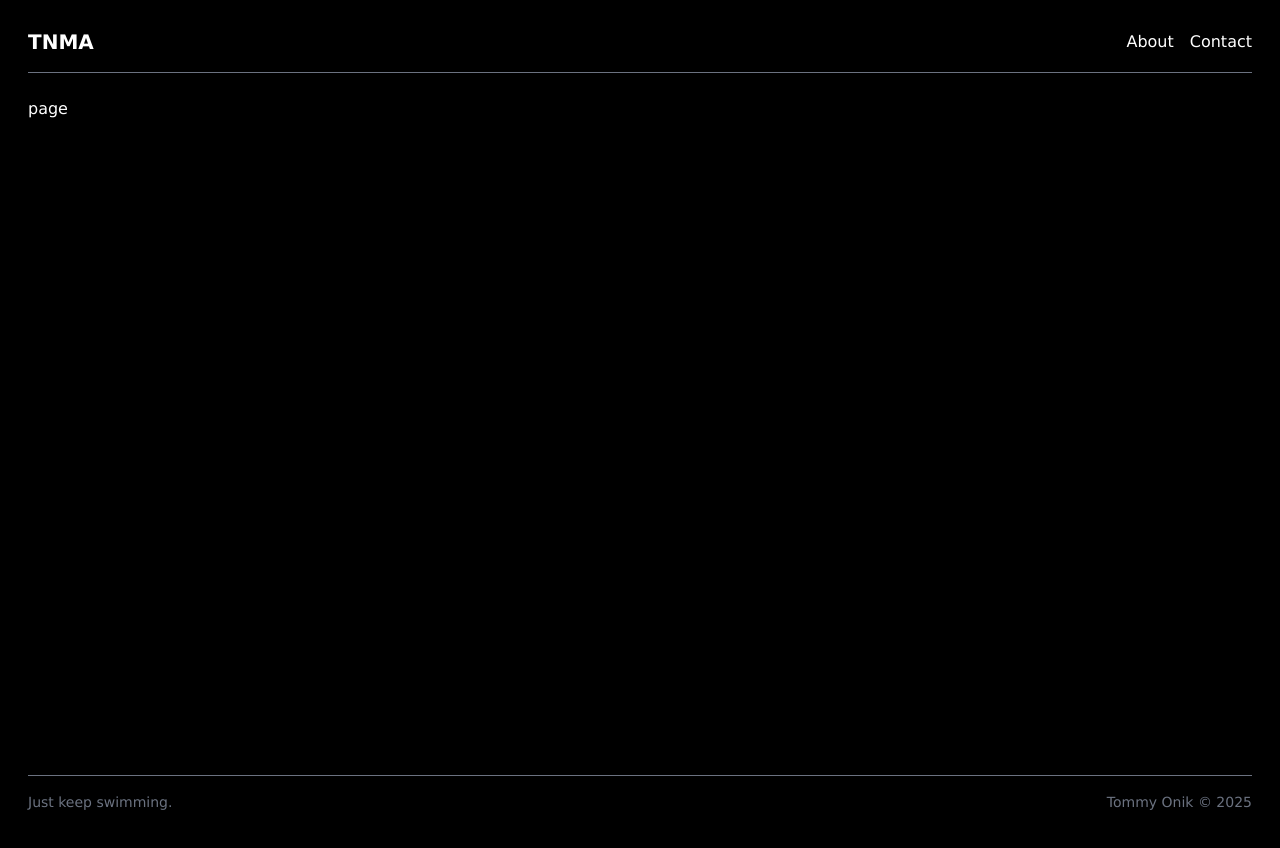
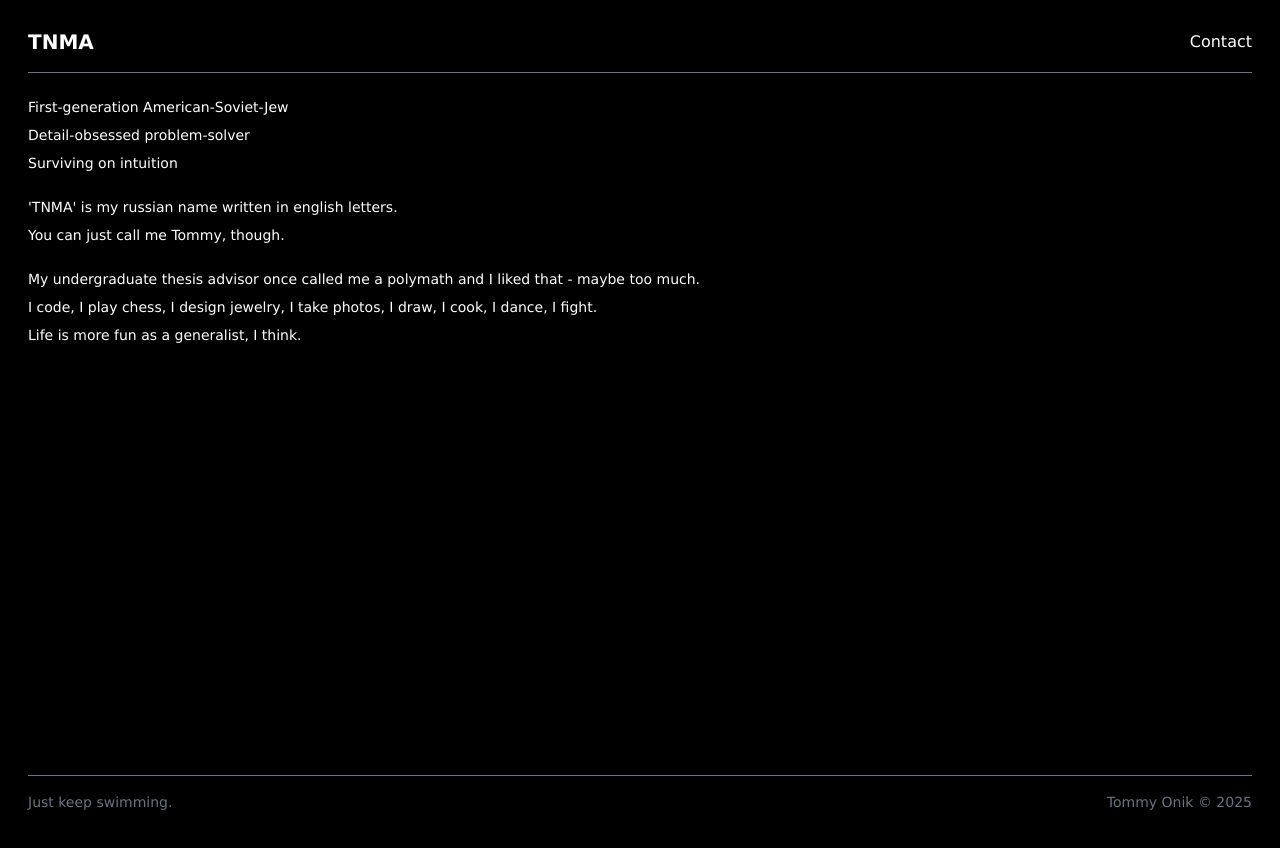
Before and after one commit to TheBerlinMan/tnma-me, a Next.js app: page /main in a window 1280 px wide. Shown: the top 848 px of the page. Built offline with nearby package versions, Linux system fonts and the light colour scheme.

Commit message:
edit copy and rearrange nav

```diff
--- a/app/(root)/about/page.tsx
+++ b/app/(root)/about/page.tsx
@@ -11,9 +11,9 @@ const useIsMobile = () => {
     // Set initial value
     handleResize();
     // Add event listener
-    window.addEventListener('resize', handleResize);
+    window.addEventListener("resize", handleResize);
     // Cleanup
-    return () => window.removeEventListener('resize', handleResize);
+    return () => window.removeEventListener("resize", handleResize);
   }, []);
 
   return isMobile;
@@ -34,15 +34,27 @@ const AboutMobile = () => {
   return (
     <div className="flex flex-col gap-6 text-sm">
       <div className="flex flex-col gap-2">
-        <p>&apos;TNMA&apos; is my russian name written in
-        english letters. You can just call me Tommy, though.</p>
+        <p>
+          &quot;TNMA&quot; is my Russian Name rendered in English letters. I&apos;m
+          a first-generation American-Soviet-Jew, and my experiences in this
+          world have been primarily shaped by this hybrid nature of my
+          identity- making the moniker a nice summary of who I am. But you can
+          just call me Tommy.
+        </p>
       </div>
       <div className="flex flex-col gap-2">
         <p>
-          My undergraduate thesis advisor once called me a polymath and I liked that
-          - maybe too much. I code, I play chess, I design jewelry, I take photos, I draw, I cook,
-          I dance, I fight. Life is more fun as a generalist, I think.
+          I like to think of myself as a generalist whose focuses revolve around
+          design, logical systems, and the human experience.
         </p>
+      </div>
+      <div className="flex flex-col gap-2">
+        {/* <p>
+          My undergraduate thesis advisor once called me a polymath and I liked
+          that - maybe too much. I code, I play chess, I design jewelry, I take
+          photos, I draw, I cook, I dance, I fight. Life is more fun as a
+          generalist, I think.
+        </p> */}
       </div>
     </div>
   );
@@ -52,26 +64,24 @@ const AboutDesktop = () => {
   return (
     <div className="flex flex-col gap-6 text-sm">
       <div className="flex flex-col gap-2">
-        <p>
-          &apos;TNMA&apos; is my russian name written in
-          english letters.
-        </p>
-        <p>
-          You can just call me Tommy, though.
-        </p>
+        <p>First-generation American-Soviet-Jew</p>
+        <p>Detail-obsessed problem-solver</p>
+        <p>Surviving on intuition</p>
+      </div>
+      <div className="flex flex-col gap-2">
+        <p>&apos;TNMA&apos; is my russian name written in english letters.</p>
+        <p>You can just call me Tommy, though.</p>
       </div>
       <div className="flex flex-col gap-2">
         <p>
-          My undergraduate thesis advisor once called me a polymath and I liked that
-          - maybe too much.
+          My undergraduate thesis advisor once called me a polymath and I liked
+          that - maybe too much.
         </p>
         <p>
           I code, I play chess, I design jewelry, I take photos, I draw, I cook,
           I dance, I fight.
         </p>
-        <p>
-          Life is more fun as a generalist, I think.
-        </p>
+        <p>Life is more fun as a generalist, I think.</p>
       </div>
     </div>
   );
--- a/app/(root)/components/Header.tsx
+++ b/app/(root)/components/Header.tsx
@@ -5,7 +5,7 @@ import Link from "next/link";
 import { usePathname } from "next/navigation";
 
 const navItems = [
-  { name: "About", href: "/about" },
+  // { name: "About", href: "/about" },
   { name: "Contact", href: "/contact" },
 ];
 
--- a/app/(root)/layout.tsx
+++ b/app/(root)/layout.tsx
@@ -2,9 +2,9 @@ import Header from "@/app/(root)/components/Header";
 import Footer from "@/app/(root)/components/Footer";
 export default function Layout({ children }: { children: React.ReactNode }) {
     return (
-        <main className="min-h-screen flex flex-col">
+        <main className="min-h-screen flex flex-col fade-in m-7">
             <Header />
-            <div className="flex-grow">
+            <div className="flex-grow  ">
                 {children}
             </div>
             <Footer />
--- a/app/(root)/main/page.tsx
+++ b/app/(root)/main/page.tsx
@@ -1,9 +1,88 @@
-import React from 'react'
+"use client";
+import React, { useEffect, useState } from "react";
 
-const page = () => {
+const useIsMobile = () => {
+  const [isMobile, setIsMobile] = useState(false);
+
+  useEffect(() => {
+    const handleResize = () => {
+      setIsMobile(window.innerWidth < 640);
+    };
+    // Set initial value
+    handleResize();
+    // Add event listener
+    window.addEventListener("resize", handleResize);
+    // Cleanup
+    return () => window.removeEventListener("resize", handleResize);
+  }, []);
+
+  return isMobile;
+};
+
+const About = () => {
+  const isMobile = useIsMobile();
   return (
-    <div>page</div>
-  )
-}
+    <div className="fade-in">
+      {isMobile ? <AboutMobile /> : <AboutDesktop />}
+    </div>
+  );
+};
 
-export default page
+export default About;
+
+const AboutMobile = () => {
+  return (
+    <div className="flex flex-col gap-6 text-sm">
+      <div className="flex flex-col gap-2">
+        <p>
+          &quot;TNMA&quot; is my Russian Name rendered in English letters. I&apos;m
+          a first-generation American-Soviet-Jew, and my experiences in this
+          world have been primarily shaped by this hybrid nature of my
+          identity- making the moniker a nice summary of who I am. But you can
+          just call me Tommy.
+        </p>
+      </div>
+      <div className="flex flex-col gap-2">
+        <p>
+          I like to think of myself as a generalist whose focuses revolve around
+          design, logical systems, and the human experience.
+        </p>
+      </div>
+      <div className="flex flex-col gap-2">
+        {/* <p>
+          My undergraduate thesis advisor once called me a polymath and I liked
+          that - maybe too much. I code, I play chess, I design jewelry, I take
+          photos, I draw, I cook, I dance, I fight. Life is more fun as a
+          generalist, I think.
+        </p> */}
+      </div>
+    </div>
+  );
+};
+
+const AboutDesktop = () => {
+  return (
+    <div className="flex flex-col gap-6 text-sm">
+      <div className="flex flex-col gap-2">
+        <p>First-generation American-Soviet-Jew</p>
+        <p>Detail-obsessed problem-solver</p>
+        <p>Surviving on intuition</p>
+      </div>
+      <div className="flex flex-col gap-2">
+        <p>&apos;TNMA&apos; is my russian name written in english letters.</p>
+        <p>You can just call me Tommy, though.</p>
+      </div>
+      <div className="flex flex-col gap-2">
+        <p>
+          My undergraduate thesis advisor once called me a polymath and I liked
+          that - maybe too much.
+        </p>
+        <p>
+          I code, I play chess, I design jewelry, I take photos, I draw, I cook,
+          I dance, I fight.
+        </p>
+        <p>Life is more fun as a generalist, I think.</p>
+      </div>
+    </div>
+  );
+};
--- a/app/layout.tsx
+++ b/app/layout.tsx
@@ -12,7 +12,7 @@ export default function RootLayout({
 }>) {
   return (
     <html lang="en">
-      <body className="fade-in m-7">
+      <body>
         <main>{children}</main>
       </body>
     </html>
```
